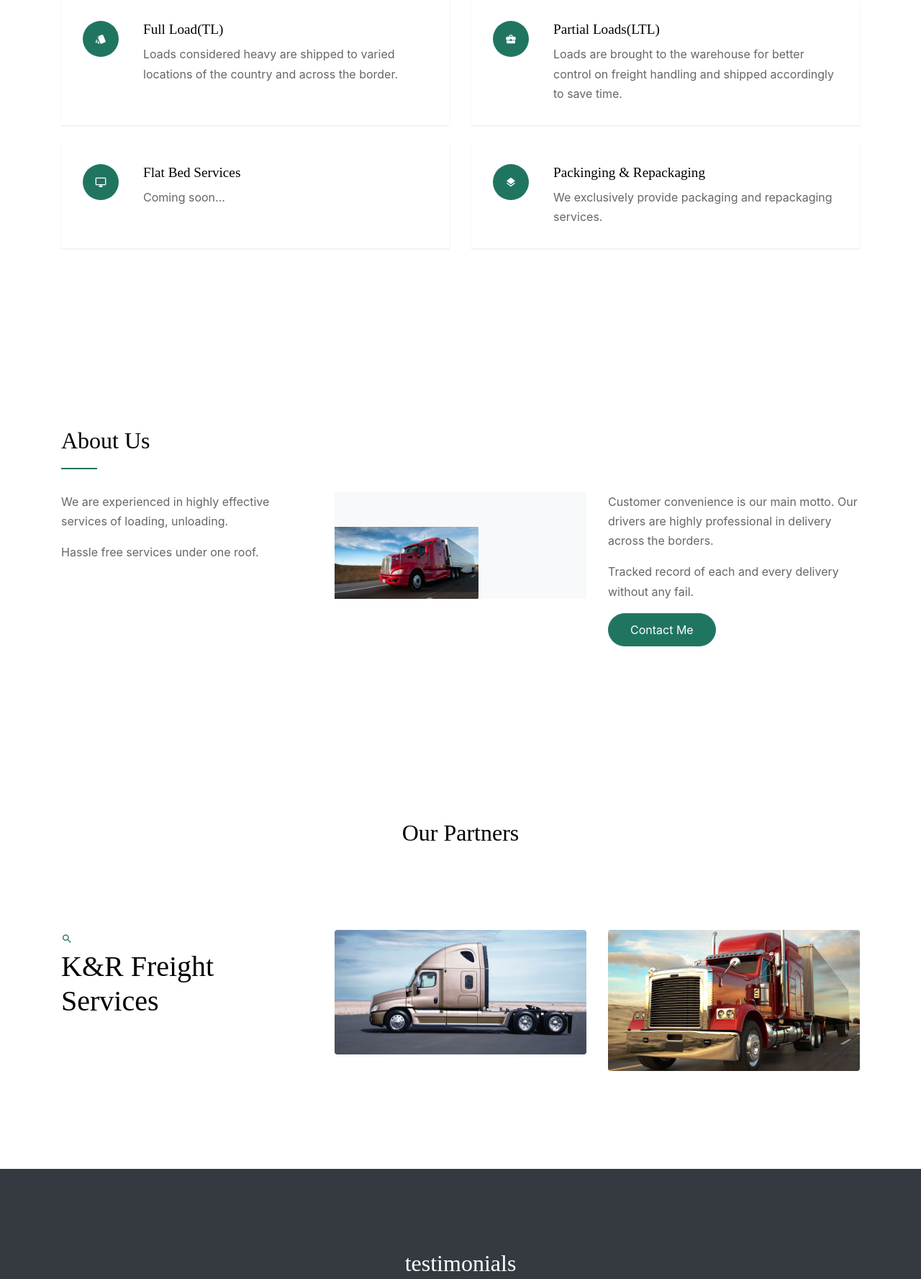
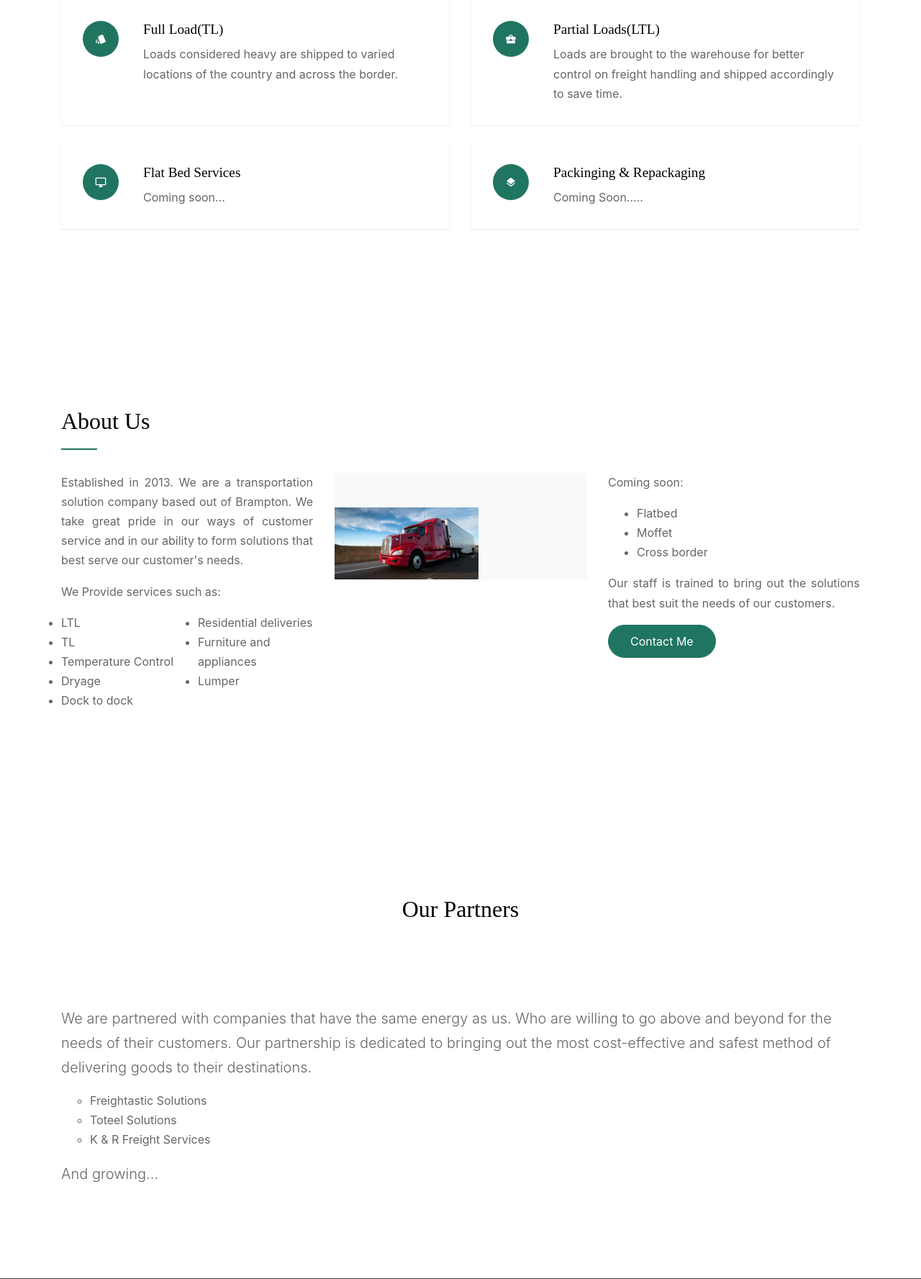
Before and after one commit to Ggursharnkaur2669/winsway, a PHP site: page / in a window 1280 px wide. Shown: the part 1067-2844 px from the top of the page at 72% size. Run offline with PHP 8.4, Linux system fonts and the light colour scheme; some web fonts are replaced.

Commit message:
Add files via upload

```diff
--- a/index.php
+++ b/index.php
@@ -89,8 +89,8 @@
           <div class="col-md-12 mt-lg-5 text-left align-self-center text-intro">
             <div class="row">
               <div class="col-lg-6">
-                <h1 class="text-black">Winsway Heavy Transport Services</h1>
-                <p class="lead">We are LTL, FTL, EXPEDITE, 3PL, CROSSDOCKING, WAREHOUSING & STORAGE Based  Brampton, Ontario</p>
+                <h1 class="text-black">Winsway Transport Ltd.</h1>
+                <p class="lead">The Right way to Ship.!!!</p>
                 <p><a href="#contact-section" class="btn smoothscroll btn-primary">Contact Us</a></p>
 
               </div>
@@ -150,7 +150,7 @@
               <div class="service-number mr-4"><span class="icon-layers"></span></div>
               <div class="service-about">
                 <h3>Packinging &amp; Repackaging </h3>
-                <p>We exclusively provide packaging and repackaging services.</p>
+                <p>Coming Soon.....</p>
               </div>
             </div>
           </div>
@@ -171,12 +171,32 @@
             </div>
           </div>
           <div class="col-lg-4 order-2 order-lg-1">
-            <p>We are experienced in highly effective services of loading, unloading.</p>
-            <p>Hassle free services under one roof. </p>
+            <p style="text-align: justify;">Established in 2013. We are a transportation solution company based out of Brampton. We take great pride in our ways of customer service and in our ability to form solutions that best serve our customer's needs.</p>
+            <p>We Provide services such as:
+              <div class="row">
+              <ul class="col-sm-6"><li>LTL</li>
+                <li>TL</li>
+                <li>Temperature Control</li>
+                <li>Dryage</li>
+                <li>Dock to dock</li>
+
+              </ul>
+              <ul class="col-sm-6">
+
+                <li>Residential deliveries</li>
+              <li>Furniture and appliances</li>
+            <li>Lumper</li></ul>
+            </div> </p>
           </div>
           <div class="col-lg-4 order-3 order-lg-3">
-            <p>Customer convenience is our main motto. Our drivers are highly professional in delivery across the borders.</p>
-            <p>Tracked record of each and every delivery without any fail.</p>
+            <p>Coming soon:
+              <ul>
+                <li>Flatbed</li>
+                <li>Moffet</li>
+                <li>Cross border</li>
+              </ul>
+            </p>
+            <p style="text-align: justify;">Our staff is trained to bring out the solutions that best suit the needs of our customers.</p>
             <p><a href="#contact-section" class="btn smoothscroll btn-primary">Contact Me</a></p>
           </div>
 
@@ -198,28 +218,14 @@
         </div>
 
 
-        <div id="posts" class="row no-gutter">
-          <div class="item web col-6 col-sm-6 col-md-6 col-lg-4 col-xl-4 mb-4">
-            <a href="https://krfreightservices.com/">
-              <span class="icon-search2"></span>
-               <h1>K&R Freight Services</h1>
-            </a>
-          </div>
-          <div class="item web col-6 col-sm-6 col-md-6 col-lg-4 col-xl-4 mb-4">
-            <a href="images/post_3.jpg" class="item-wrap fancybox">
-              <span class="icon-search2"></span>
-              <img class="img-fluid" src="images/post_3.jpg">
-            </a>
-          </div>
 
-          <div class="item brand col-6 col-sm-6 col-md-6 col-lg-4 col-xl-4 mb-4">
-            <a href="images/post_4.jpg" class="item-wrap fancybox">
-              <span class="icon-search2"></span>
-              <img class="img-fluid" src="images/post_4.jpg">
-            </a>
-          </div>
-
-
+        <p class="lead">We are partnered with companies that have the same energy as us. Who are willing to go above and beyond for the needs of their customers. Our partnership is dedicated to bringing out the most cost-effective and safest method of delivering goods to their destinations.</p>
+        <ul style="list-style-type: circle">
+          <li>Freightastic Solutions</li>
+          <li>Toteel Solutions</li>
+          <li>K & R Freight Services</li>
+        </ul>
+        <p class="lead">And growing...</p>
 
 
         </div>
@@ -285,25 +291,47 @@
             <h2 class="section-title text-center mb-5">Contact Form</h2>
           </div>
         </div>
-        <form action="#" class="form">
+        <?php
+        if(isset($_POST['submit'])){
+          $to="gursharansus@gmail.com";
+
+          $Fname=$_POST['fname'];
+          $Lname=$_POST['lname'];
+          $from=$_POST['email'];
+          $subject =$Fname.''.$Lname;
+          $Message=$_POST['message'];
+
+
+          $headers="From:" .$from;
+          mail($to,$Message,$subject,$headers);
+          echo "Mail sent. Thankyou";
+        }
+
+
+
+
+
+
+        ?>
+        <form action="index.php" class="form" method="POST">
           <div class="row mb-4">
             <div class="form-group col-6">
-              <input type="text" class="form-control" placeholder="First name">
+              <input type="text" name="fname" class="form-control" placeholder="First name">
             </div>
             <div class="form-group col-6">
-              <input type="text" class="form-control" placeholder="Last name">
+              <input type="text" name="lname" class="form-control" placeholder="Last name">
             </div>
           </div>
 
           <div class="row mb-4">
             <div class="form-group col-12">
-              <input type="email" class="form-control" placeholder="Email address">
+              <input type="email" name="email" class="form-control" placeholder="Email address">
             </div>
           </div>
 
           <div class="row mb-4">
             <div class="form-group col-12">
-              <input type="text" class="form-control" placeholder="Subject of the message">
+              <input type="text" name="message" class="form-control" placeholder="Subject of the message">
             </div>
           </div>
 
@@ -315,7 +343,7 @@
 
           <div class="row">
             <div class="col-md-6">
-              <input type="submit" class="btn btn-primary" value="Send Message">
+              <input type="submit" name="submit" class="btn btn-primary" value="Send Message">
             </div>
           </div>
 
@@ -328,7 +356,7 @@
         <div class="row mb-5">
           <div class="col-md-3">
             <h3 class="footer-title">Address</h3>
-            <p><span class="d-inline-block d-md-block">Winsway Transport</span> Brampton ON</p>
+            <p><span class="d-inline-block d-md-block">Winsway Transport Ltd.</span>19 Eva Road <span class="d-inline-block d-md-block">Etobicoke ON M9C 4W4</span>Cell No.: +1 (647) 867-6078 </p>
           </div>
           <div class="col-md-5 mx-auto">
             <div class="row">
```
